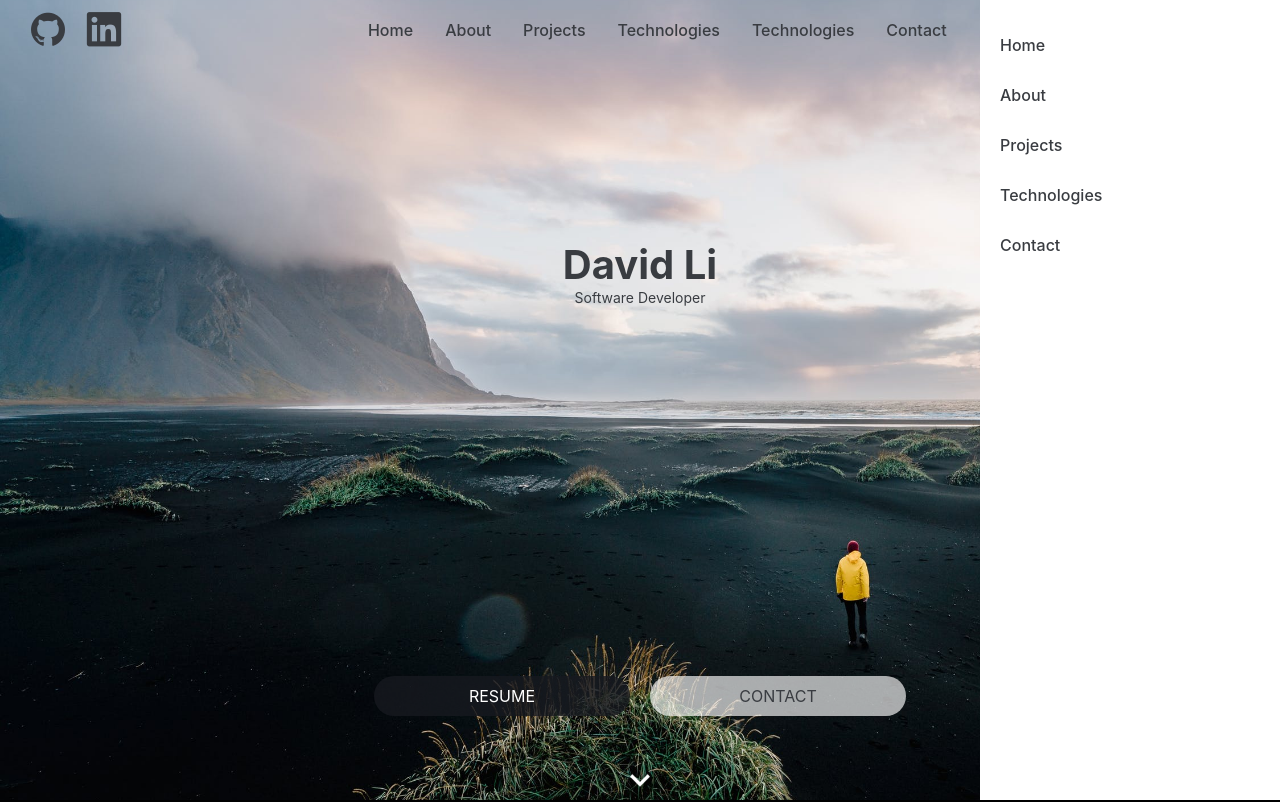
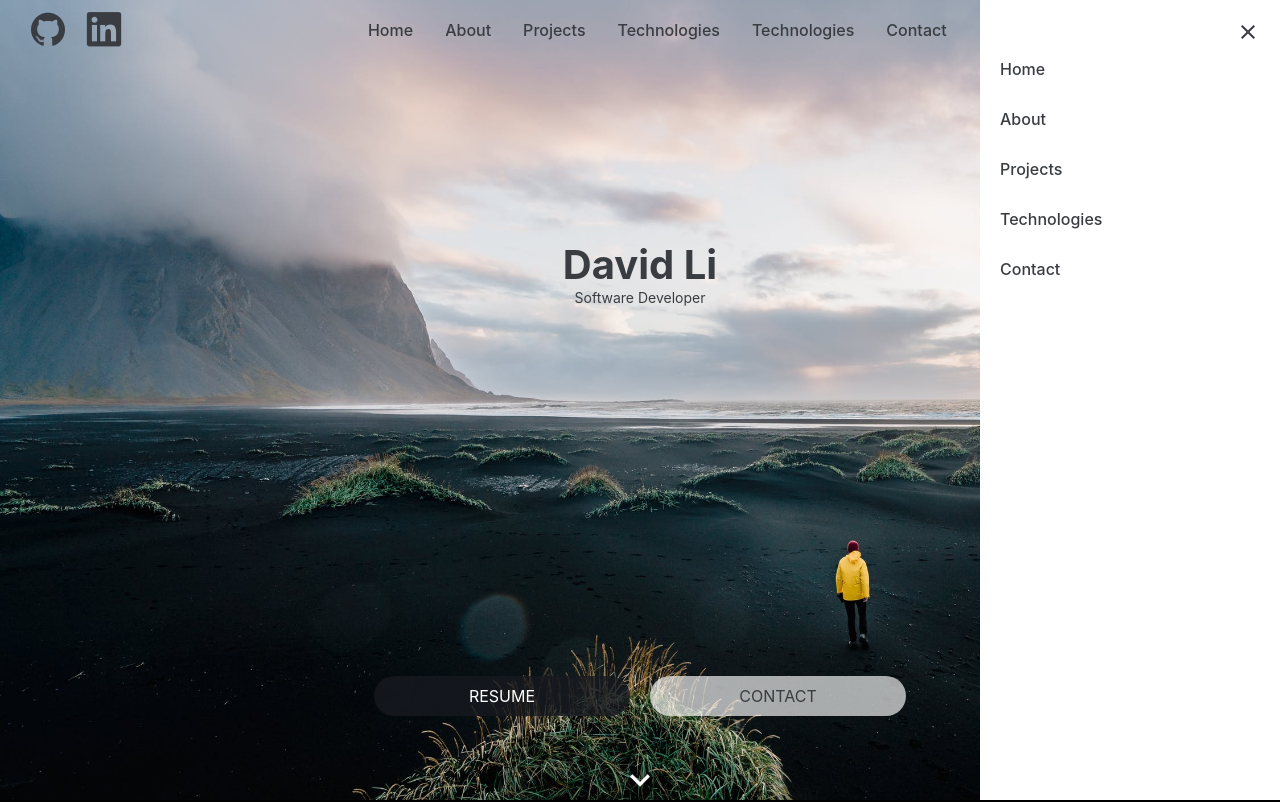
Before and after one commit to davdli/Portfolio, a React (Create React App) app: page / in a window 1280 px wide. Shown: the top 802 px of the page. Built offline with nearby package versions, Linux system fonts and the light colour scheme.

Commit message:
fix x button on burger menu

```diff
--- a/src/components/Header.js
+++ b/src/components/Header.js
@@ -5,6 +5,7 @@ import MenuRoundedIcon from '@mui/icons-material/MenuRounded';
 import Fade from 'react-reveal/Fade';
 import { Link } from 'react-scroll';
 import resume from '../assets/Resume.pdf';
+import CloseIcon from '@mui/icons-material/Close';
 
 const Header = () => {
   return (
@@ -39,6 +40,9 @@ const Header = () => {
         </RightMenu>
       </Fade>
       <BurgerNav>
+        <CloseWrapper>
+          <CustomClose />
+        </CloseWrapper>
         <li><a href="#">Home</a></li>
         <li><a href="#">About</a></li>
         <li><a href="#">Projects</a></li>
@@ -129,5 +133,14 @@ const BurgerNav = styled.div`
   }
 `
 
+const CustomClose = styled(CloseIcon)`
+  cursor: pointer;
+`
+
+const CloseWrapper = styled.div`
+  display: flex;
+  justify-content: flex-end;
+`
+
 const GlobalStyle = createGlobalStyle`
 `
```
